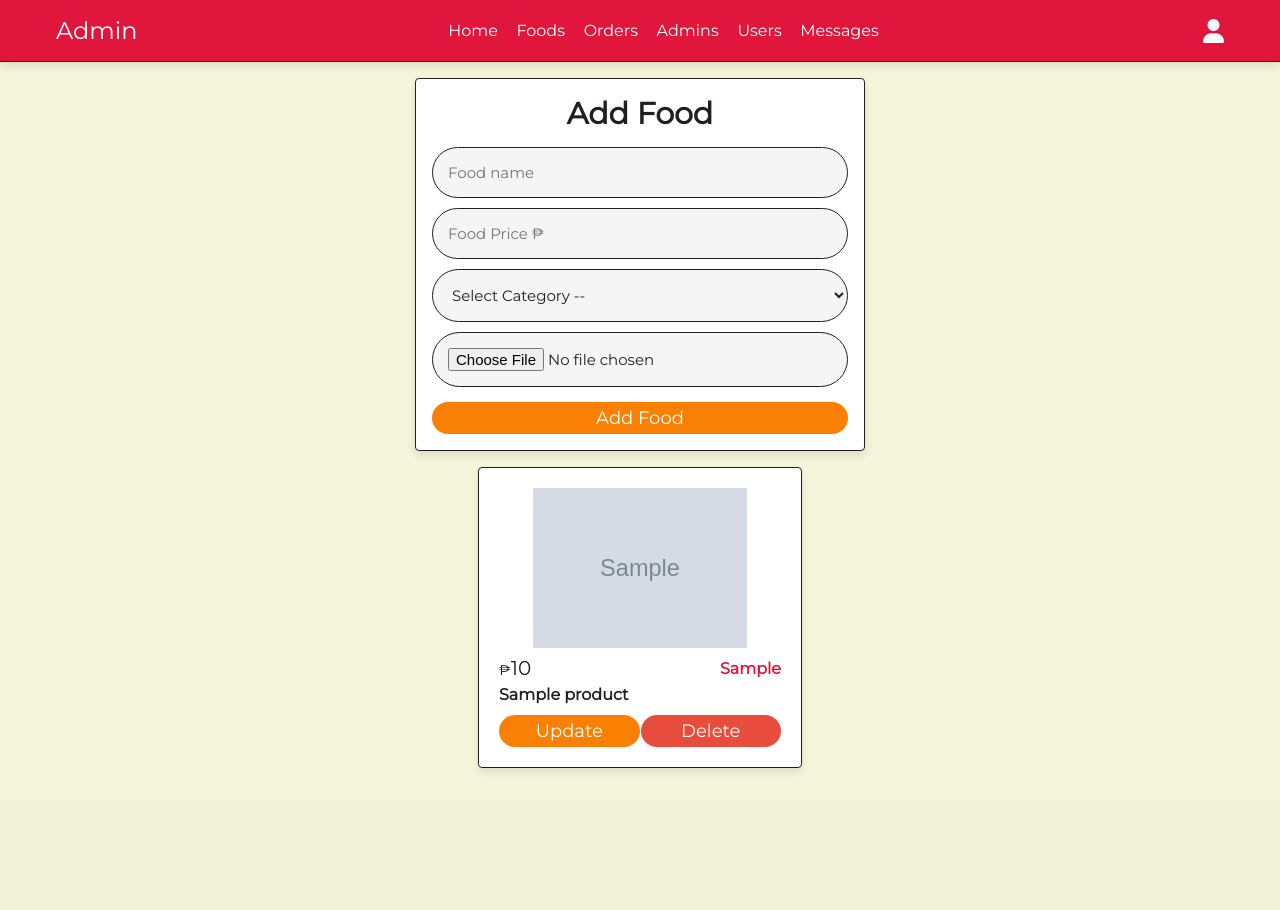
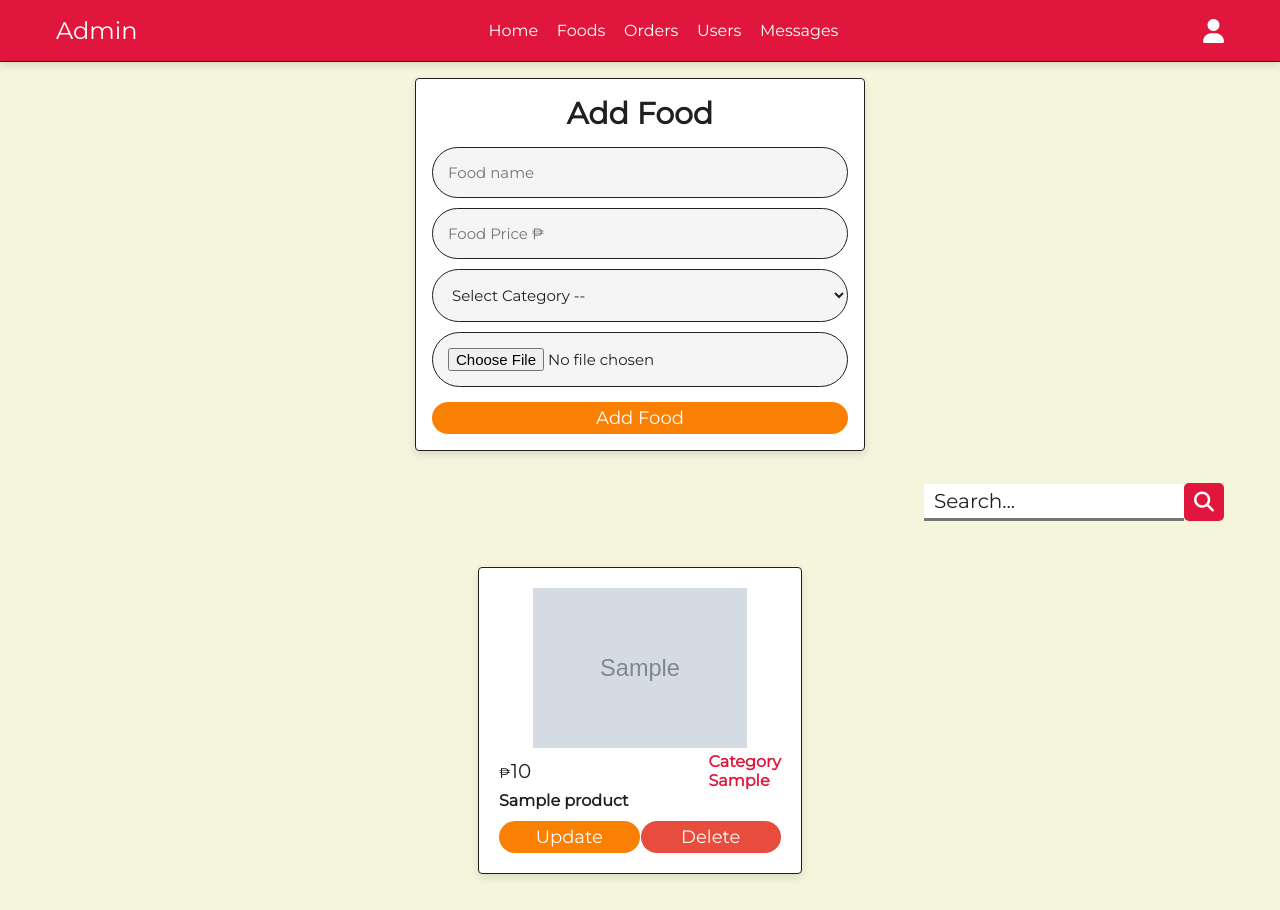
Before and after one commit to russcuevas/foodordersystem, a PHP site: page /admin/products.php in a window 1280 px wide. Before the commit the page ends 770 px from the top, so only its background shows below. Run offline with PHP 8.4, Linux system fonts and the light colour scheme; the visitor is signed in with stand-in values (Sample User, id 1); tables that the repository leaves empty or names only in its code hold one stand-in row (values such as "Sample post"); grey boxes marked "Sample" are stand-in pictures.

Commit message:
15th - 16th day

```diff
--- a/admin/products.php
+++ b/admin/products.php
@@ -106,23 +106,47 @@ if(isset($_GET['delete'])){
 
 <!-- ADD PRODUCT END -->
 
-<!-- SHOW PRODUCT START -->
+
+<!-- SEARCH START -->
+<section class="search-section">
+   <form action="" method="get" class="search-form">
+      <input type="text" name="search" placeholder="Search...">
+      <button type="submit"><i class="fa fa-search"></i></button>
+   </form>
+</section>
 
 <section class="show-products" style="padding-top: 0;">
 
    <div class="box-container">
 
       <?php
-      $show_products = $conn->prepare("SELECT * FROM `products`");
-      $show_products->execute();
-      if($show_products->rowCount() > 0){
-         while($fetch_products = $show_products->fetch(PDO::FETCH_ASSOC)){
+         $limit = 6; // number of items to show per page
+         $page = isset($_GET['page']) ? $_GET['page'] : 1; // get current page from URL
+         $offset = ($page - 1) * $limit; // calculate offset for SQL query
+
+         // check if search query is set
+         if (isset($_GET['search'])) {
+            $search = $_GET['search'];
+            $count_products = $conn->prepare("SELECT COUNT(*) FROM `products` WHERE `name` LIKE '%$search%' OR `category` LIKE '%$search%'");
+            $select_products = $conn->prepare("SELECT * FROM `products` WHERE `name` LIKE '%$search%' OR `category` LIKE '%$search%' LIMIT $offset, $limit");
+         } else {
+            $count_products = $conn->prepare("SELECT COUNT(*) FROM `products`");
+            $select_products = $conn->prepare("SELECT * FROM `products` LIMIT $offset, $limit");
+         }
+
+         $count_products->execute();
+         $total_items = $count_products->fetchColumn(); // count total items in the table
+         $total_pages = ceil($total_items / $limit); // calculate total pages needed
+
+         $select_products->execute();
+         if($select_products->rowCount() > 0){
+            while($fetch_products = $select_products->fetch(PDO::FETCH_ASSOC)){
       ?>
       <div class="box">
          <img src="../uploaded_img/<?= $fetch_products['image']; ?>" alt="">
          <div class="flex">
             <div class="price"><span>₱</span><?= $fetch_products['price']; ?><span></span></div>
-         <div class="category"><?= $fetch_products['category']; ?></div>
+            <div class="category">Category <br> <?= $fetch_products['category']; ?></div>
          </div>
          <div class="name"><?= $fetch_products['name']; ?></div>
          <div class="flex-btn">
@@ -133,13 +157,43 @@ if(isset($_GET['delete'])){
       <?php
             }
          }else{
-         echo '<p class="empty">No Products Added Yet!</p>';
+            echo '<p class="empty">No Products Found!</p>';
          }
       ?>
 
    </div>
 
+<div class="pagination-container">
+   <ul class="pagination">
+
+   <?php
+      if ($total_pages > 1) { // display pagination if more than one page
+         // link to previous page
+         if ($page > 1) {
+            echo '<li><a href="?page='.($page - 1).'" style="color:#E0163D;"> &lt;&lt; </a></li>';
+         }
+
+         for ($i=1; $i<=$total_pages; $i++) {
+            if ($i == $page) {
+               echo '<li class="active">'.$i.'</a></li>';
+            } else {
+               echo '<li><a href="?page='.$i.'">'.$i.'</a></li>';
+            }
+         }
+
+         // link to next page
+         if ($page < $total_pages) {
+            echo '<li><a href="?page='.($page + 1).'" style="color:#E0163D;"> &gt;&gt; </a></li>';
+         }
+      }
+   ?>
+   </ul>
+</div>
+
+
+
 </section>
+
 
 <!-- SHOW PRODUCTS END -->
 
--- a/admin/update_profile.php
+++ b/admin/update_profile.php
@@ -27,8 +27,7 @@ if(isset($_POST['submit'])){
    } elseif($new_pass != $confirm_pass){
        $message[] = '• Confirm password not matched!';
    } elseif(!preg_match('/^(?=.*[a-z])(?=.*[A-Z])(?=.*\d)(?=.*[@$!%*?&])[A-Za-z\d@$!%*?&]{12,}$/', $_POST['new_pass'])) {
-       $message[] = '• Password must be at least 12 characters long <br>
-                     • Password must contain at least one uppercase letter, one lowercase letter, one number, and one special character!';
+       $message[] = '• Password must be at least 12 characters long and contain at least one uppercase letter, one lowercase letter, one number, and one special character!';
    } else {
        // UPDATE PASSWORD IN THE DATABASE
        $update_pass = $conn->prepare("UPDATE `admin` SET password = ? WHERE id = ?");
--- a/components/admin_header.php
+++ b/components/admin_header.php
@@ -24,7 +24,6 @@ if(isset($message)){
          <a href="dashboard.php">Home</a>
          <a href="products.php">Foods</a>
          <a href="placed_orders.php">Orders</a>
-         <a href="admin_accounts.php">Admins</a>
          <a href="users_accounts.php">Users</a>
          <a href="messages.php">Messages</a>
       </nav>
--- a/css/admin_style.css
+++ b/css/admin_style.css
@@ -135,6 +135,96 @@ section {
     color: #e74c3c;
     font-size: 12px;
     font-weight: 600;
+}
+
+
+
+
+/* SEACH FOR MENU */
+.search-form {
+    display: flex;
+    align-items: center;
+    justify-content: flex-end;
+    margin-bottom: 30px;
+}
+
+.search-form input[type="text"]::placeholder {
+    color: #231F20;
+}
+
+.search-form input[type="text"] {
+    border: none;
+    border-bottom: 3px solid #777;
+    padding: 5px 10px;
+    font-size: 20px;
+    transition: border-bottom .3s;
+}
+
+.search-form input[type="text"]:focus {
+    outline: none;
+    border-bottom: 2px solid #E0163D;
+}
+
+.search-form button {
+    border: 2px solid #E0163D;
+    border-radius: 5px;
+    background-color: #E0163D;
+    font-size: 20px;
+    height: 38px;
+    width: 40px;
+    color: #fff;
+    transition: color .3s;
+}
+
+.search-form button:hover {
+    color: #231F20;
+}
+
+/* PAGINATION */
+.pagination-container {
+  margin-top: 20px;
+}
+
+.pagination {
+  display: flex;
+  justify-content: center;
+  align-items: center;
+  list-style: none;
+  margin: 0;
+  padding: 0;
+}
+
+.pagination li {
+  margin: 0;
+  padding: 0;
+  border: 1px solid #dee2e6;
+  font-size: 16px;
+}
+
+.pagination li.active {
+  background-color: #E0163D;
+  color: #fff;
+  border: 1px solid #E0163D;
+  width: 50px;
+  height: 40px;
+  padding: 10px;
+  text-align: center;
+}
+
+.pagination li a {
+  display: block;
+  padding: 10px 12px;
+  text-decoration: none;
+  width: 50px;
+  height: 40px;
+  padding: 10px;
+  text-align: center;
+  color: #222;
+}
+
+.pagination li a:hover {
+  background-color: #e9ecef;
+  color: #E0163D;
 }
 
 /* KAPAG WALANG LAMAN LAHAT ANG EXAMPLE USERS / ADMINS / PRODUCTS */
--- a/menu.php
+++ b/menu.php
@@ -53,7 +53,7 @@ include 'components/add_cart.php';
 
    <div class="box-container">
       <?php
-// Set up pagination variables
+      // Set up pagination variables
       $limit = 6; // Number of products to display per page
       $page = isset($_GET['page']) ? $_GET['page'] : 1; // Current page number
       $start = ($page - 1) * $limit; // Starting point for displaying products
```
Also changed, not shown: admin/admin_accounts.php (deleted, +0 -87 lines), admin/dashboard.php (+0 -11 lines), admin/register_admin.php (deleted, +0 -99 lines), uploaded_img/cake.jpg (added), uploaded_img/icecream.jpg (added), uploaded_img/lecheflan.jpg (added), uploaded_img/logo.png (deleted). Lines whose indentation alone changed are shown as unchanged.
